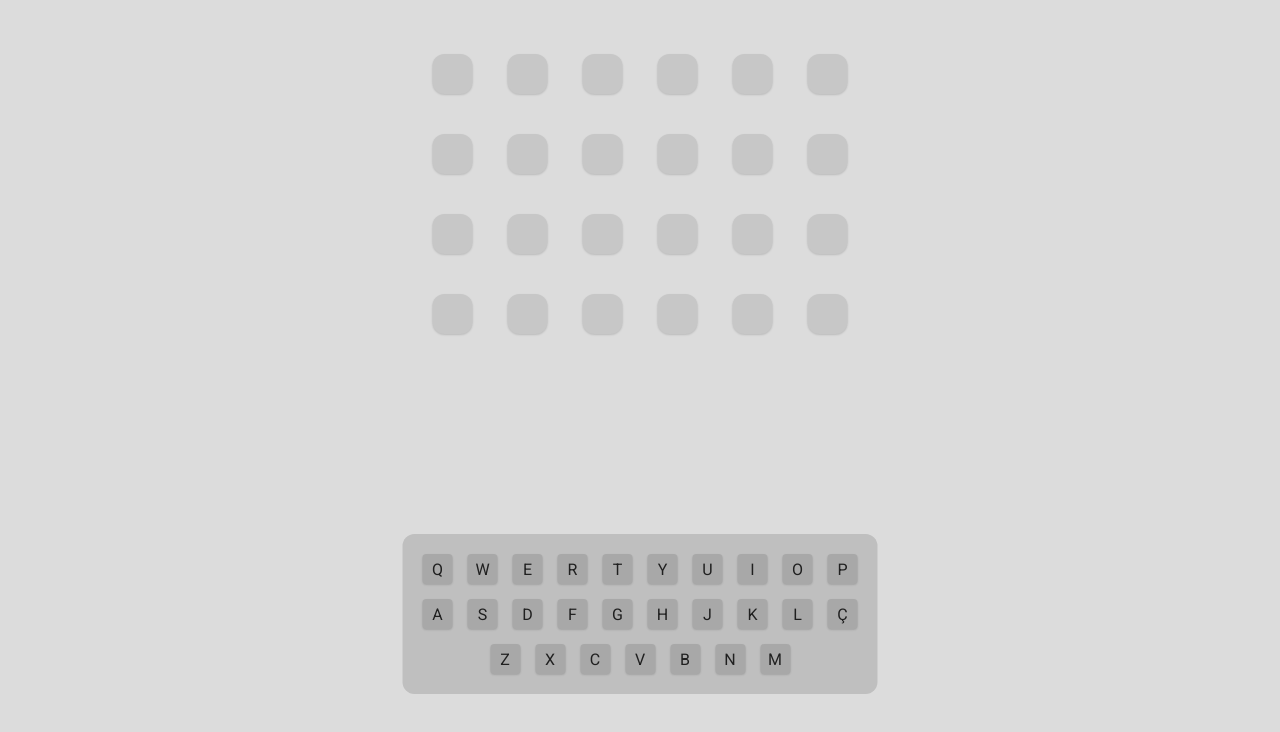
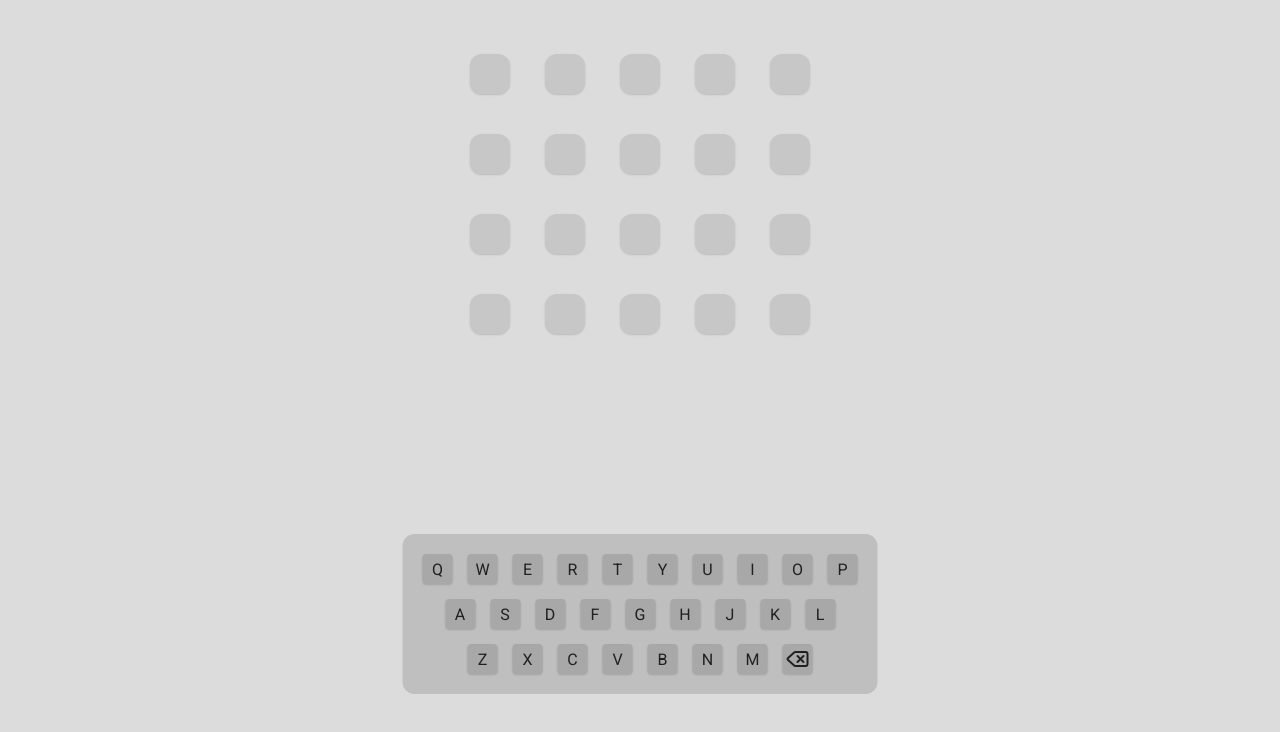
Before and after one commit to k4ik/word, a plain HTML site: page index.html in a window 1280 px wide. Shown: the part 66-798 px from the top of the page. Drawn offline with Linux system fonts and the light colour scheme; a web font is replaced by a local one.

Commit message:
feat: add delete button

```diff
--- a/assets/styles/index.css
+++ b/assets/styles/index.css
@@ -107,6 +107,9 @@ header button {
 }
 
 #keyboard button {
+    display: flex;
+    justify-content: center;
+    align-items: center;
     width: 30px;
     height: 30px;
     text-align: center;
@@ -119,7 +122,7 @@ header button {
     box-shadow: 0 1px 2px rgba(0, 0, 0, 0.15);
 }
 
-#keyboard .last-row {
+#keyboard .last-row, #keyboard .second-row {
     grid-column: span 10;
     display: flex;
     justify-content: center;
--- a/index.html
+++ b/index.html
@@ -24,10 +24,8 @@
                 <div></div>
                 <div></div>
                 <div></div>
-                <div></div>
             </article>
             <article>
-                <div></div>
                 <div></div>
                 <div></div>
                 <div></div>
@@ -40,10 +38,8 @@
                 <div></div>
                 <div></div>
                 <div></div>
-                <div></div>
             </article>
             <article>
-                <div></div>
                 <div></div>
                 <div></div>
                 <div></div>
@@ -62,6 +58,7 @@
             <button>I</button>
             <button>O</button>
             <button>P</button>
+            <div class="second-row">
                 <button>A</button>
                 <button>S</button>
                 <button>D</button>
@@ -71,7 +68,7 @@
                 <button>J</button>
                 <button>K</button>
                 <button>L</button>
-            <button>Ç</button>
+            </div>
             <div class="last-row">
                 <button>Z</button>
                 <button>X</button>
@@ -80,10 +77,12 @@
                 <button>B</button>
                 <button>N</button>
                 <button>M</button>
+                <button><svg xmlns="http://www.w3.org/2000/svg" width="24" height="24" viewBox="0 0 24 24" fill="none" stroke="currentColor" stroke-width="2" stroke-linecap="round" stroke-linejoin="round" class="lucide lucide-delete"><path d="M10 5a2 2 0 0 0-1.344.519l-6.328 5.74a1 1 0 0 0 0 1.481l6.328 5.741A2 2 0 0 0 10 19h10a2 2 0 0 0 2-2V7a2 2 0 0 0-2-2z"/><path d="m12 9 6 6"/><path d="m18 9-6 6"/></svg></button>
             </div>
         </div>
     </main>
 
     <script src="assets/scripts/dark-mode.js"></script>
+    <script src="assets/scripts/word.js"></script>
 </body>
 </html>
```
Lines whose indentation alone changed are shown as unchanged.
